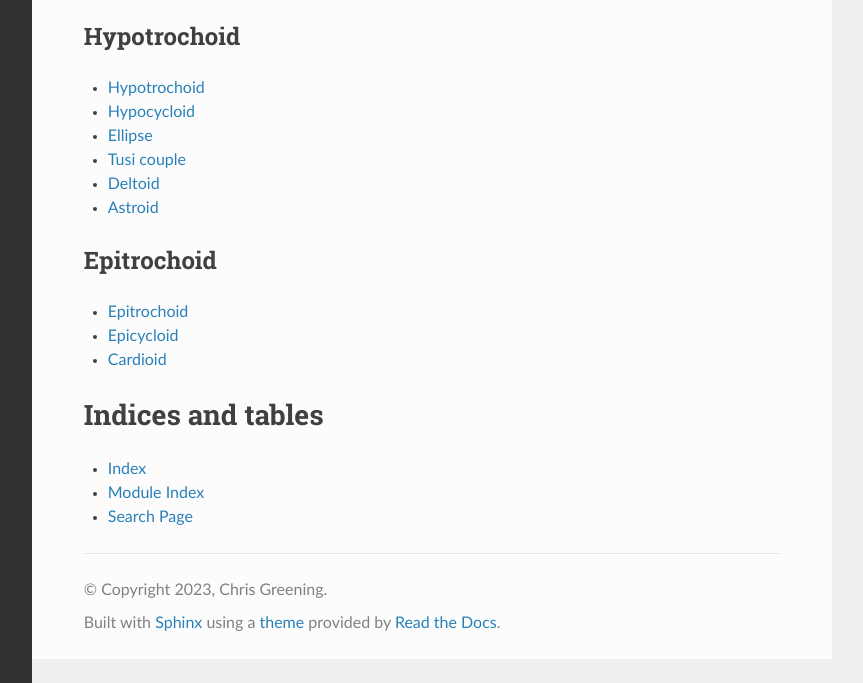
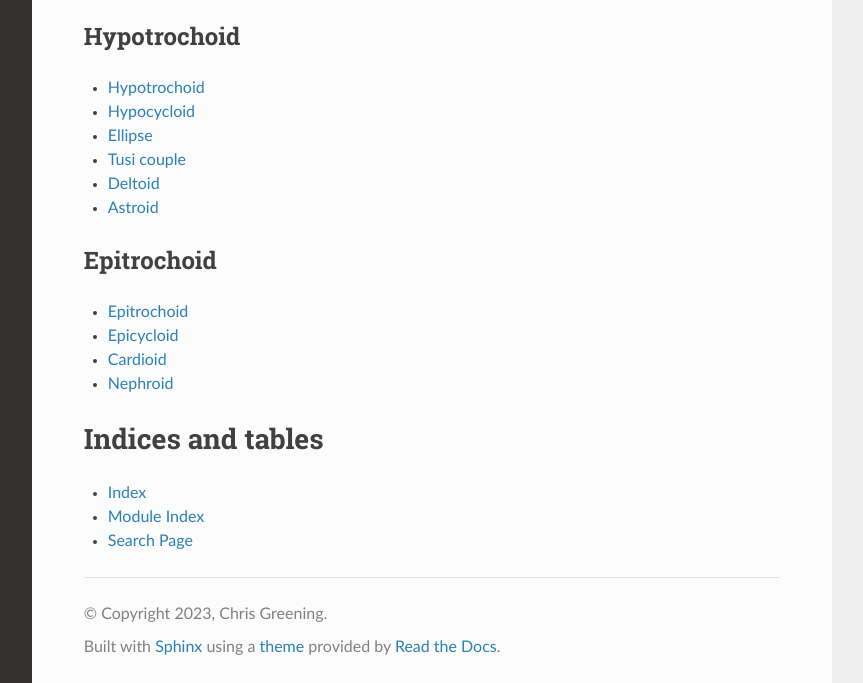
Before and after one commit to chris-greening/spyrograph, a Sphinx documentation site: the page built from docs/index.rst, in a window 1280 px wide and 1019 px high, cut to the strip 336-1019 px from the top of the window. Shown: the whole strip, without its empty margins (268-1131 px from the left). Built offline with Sphinx 7.4.7 and the Read the Docs theme 2.0.0, drawn with Linux system fonts in a browser that asks for light colours.

Commit message:
ADD: added nephroid to the docs index

```diff
--- a/docs/index.rst
+++ b/docs/index.rst
@@ -29,6 +29,7 @@ Epitrochoid
 * :doc:`Epitrochoid <source/spyrograph.epitrochoid>`
 * :doc:`Epicycloid <source/spyrograph.epicycloid>`
 * :doc:`Cardioid <source/spyrograph.cardioid>`
+* :doc:`Nephroid <source/spyrograph.nephroid>`
 
 Indices and tables
 ==================
```
